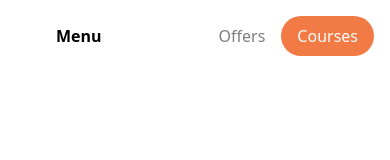
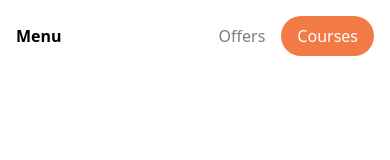
Before and after one commit to BOSE-git/SkyGoal-Inc, a React (Create React App) app in the folder webtask/: page / in a window 390 px wide. Shown: the top 160 px of the page. Built offline with nearby package versions, Linux system fonts and the light colour scheme.

Commit message:
Hedaer Responsive

```diff
--- a/webtask/src/App.js
+++ b/webtask/src/App.js
@@ -1,10 +1,12 @@
 import './App.css';
 import Header from './components/Header.jsx'
+import Home from './components/Home.jsx';
 
 function App() {
   return (
     <div className="App">
-      <Header/>
+      <Header />
+      <Home />
     </div>
   );
 }
--- /dev/null
+++ b/webtask/src/components/Header.css
@@ -0,0 +1,25 @@
+.Menu{
+    display: none;
+}
+
+@media(max-width:600px){
+    .Menu{
+        display: block;
+        cursor: pointer;
+    }
+    .navlinks{
+        /* display: none; */
+        flex-direction: column;
+        position: absolute;
+        top: 60px;
+        left: -140px;
+        padding: 0 20px;
+        transition: 0.5s ease;
+    }
+    .navlinks li{
+        padding: 5px 0;
+    }
+    .active{
+        left: 0px;
+    }
+}
--- a/webtask/src/components/Header.jsx
+++ b/webtask/src/components/Header.jsx
@@ -1,17 +1,33 @@
-import React from 'react';
+import React, {useState} from 'react';
+import './Header.css';
 
 const Header = () => {
+
+    const [menuActive, setMenuActive] = useState(false);
+
+    function handleMenu(){
+        setMenuActive(!menuActive);
+        if(menuActive === true){
+            document.querySelector('.navlinks').classList.add("active");
+        }
+        else if(menuActive === false){
+            document.querySelector('.navlinks').classList.remove("active");
+        }
+    }
+
   return (
     <div className="bg-white-500 p-4">
       <div className="container mx-auto flex justify-between items-center">
-        <div className="left-nav">
-          <ul className="flex space-x-4 pl-10 font-semibold sm:pl-4">
-            <li className="text-black sm:hidden">Menu</li>
-            <li className="text-black hidden sm:block">Home</li>
-            <li className="text-black hidden sm:block">About</li>
-            <li className="text-black hidden sm:block">Schedules</li>
-            <li className="text-black hidden sm:block">Membership</li>
-            <li className="text-black hidden sm:block">Pricing</li>
+        <div className="left-nav flex">
+            <ul className='Menu' onClick={handleMenu}>
+                <li className="text-black font-semibold ">Menu</li>
+            </ul>
+          <ul className="navlinks flex font-semibold">
+            <li className="text-black px-2">Home</li>
+            <li className="text-black px-2">About</li>
+            <li className="text-black px-2">Schedules</li>
+            <li className="text-black px-2">Membership</li>
+            <li className="text-black px-2">Pricing</li>
           </ul>
         </div>
         <div className="right-nav">
--- /dev/null
+++ b/webtask/src/components/Home.jsx
@@ -0,0 +1,11 @@
+import React from 'react'
+
+const Home = () => {
+  return (
+    <div>
+
+    </div>
+  )
+}
+
+export default Home
```
